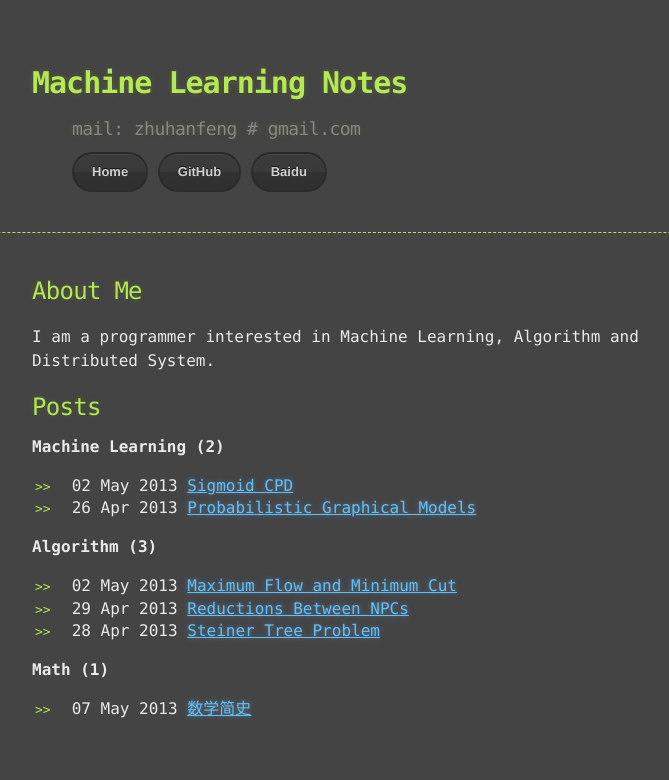
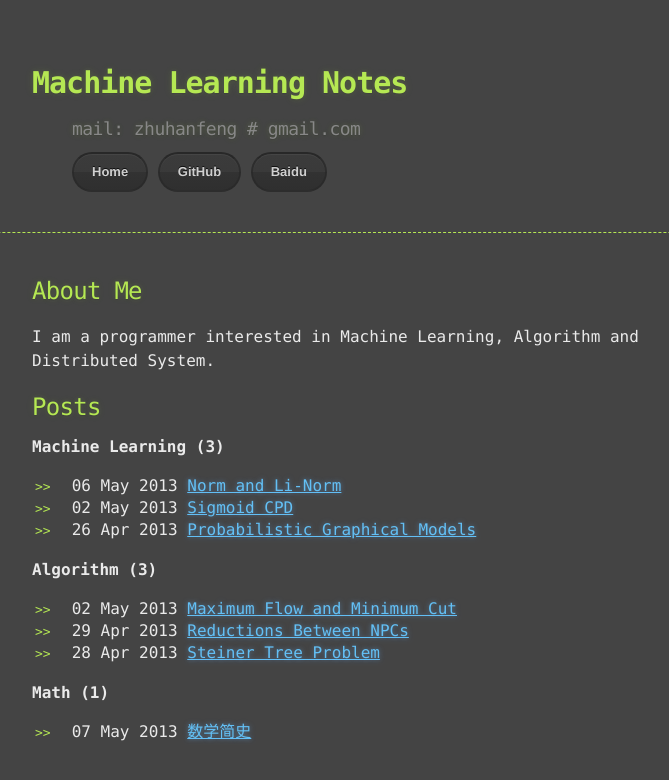
Before and after one commit to mlnotes/mlnotes.github.com, a Jekyll site: the page built from index.html, in a window 1280 px wide. Shown: the top 780 px of the page, without its empty margins (248-917 px from the left). Built offline with Jekyll 4.4.1, drawn with Linux system fonts in a browser that asks for light colours; comment, search, counter and statistics services are not loaded.

Commit message:
add title

```diff
--- a/_posts/2013-05-06-norm.html
+++ b/_posts/2013-05-06-norm.html
@@ -1,3 +1,9 @@
+---
+layout: default
+title: Norm and Li-Norm
+categories: [Machine Learning]
+---
+
 <p>In mathematics, a <em>norm</em> is a function that assigns a strictly positive length or size to each vector in a vector space, other than the zero vector. A <em>seminorm</em>, on the other hand, is allowed to assign zero length to some non-zero vectors(in addition to the zero vector). Norm may come in many forms and many names, including these popular names: Euclidean distance, Mean-squared Error, etc. Usually, norm appears in this form:
 $$\| x \|$$
 where $$$x$$$ is a vector or matrix, for example, a Euclidean norm of a vector $$$a = [1, 2, 3]^T$$$ is:
```
